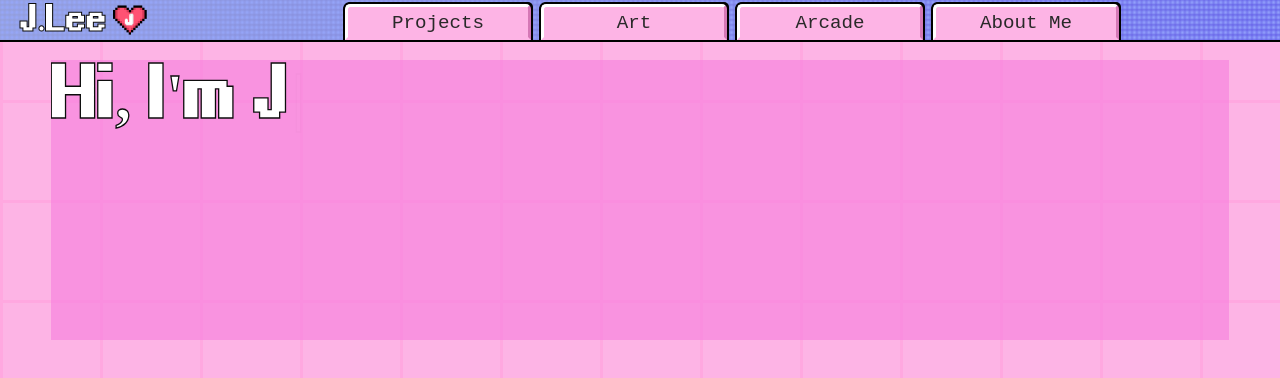
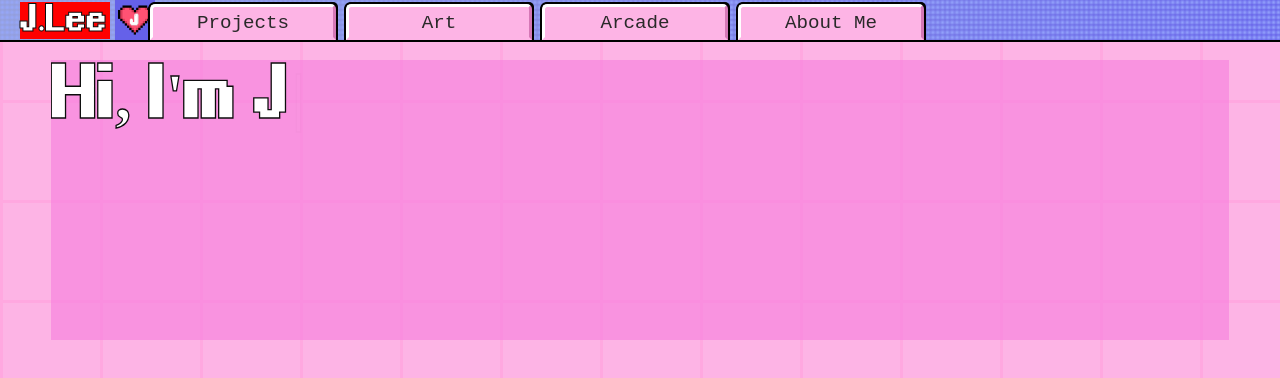
Before and after one commit to jjl418/reactjs, a React (Create React App) app: page / in a window 1280 px wide. Shown: the top 378 px of the page. Built offline with nearby package versions, Linux system fonts and the light colour scheme.

Commit message:
testing css project tab
testing css project tab

```diff
--- a/src/components/Navbar.css
+++ b/src/components/Navbar.css
@@ -70,13 +70,16 @@ html, body { /*KEEP*/
     margin-left: 20px;
     text-decoration: none;
     width: 90px;
+    background-color:red;
   }
 
   .logo
   {
+    /* position: sticky; */
     width: 40px;
     height: 40px;
-    margin-right: 200px;
+    margin-left: 5px;
+    background-color: #6561e9;
 
   }
 
--- a/src/components/pages/projects/Project1.css
+++ b/src/components/pages/projects/Project1.css
@@ -11,6 +11,7 @@
     height: 40px;
     /* background-image: linear-gradient(to right, #adcbf3 , #7f98fb); */
     background-image: linear-gradient(to right, #90bfe6 , #6076d1);
+    position: absolute;
     margin-top: 30px;
     margin-left: 30px;
     display: flex;
```
